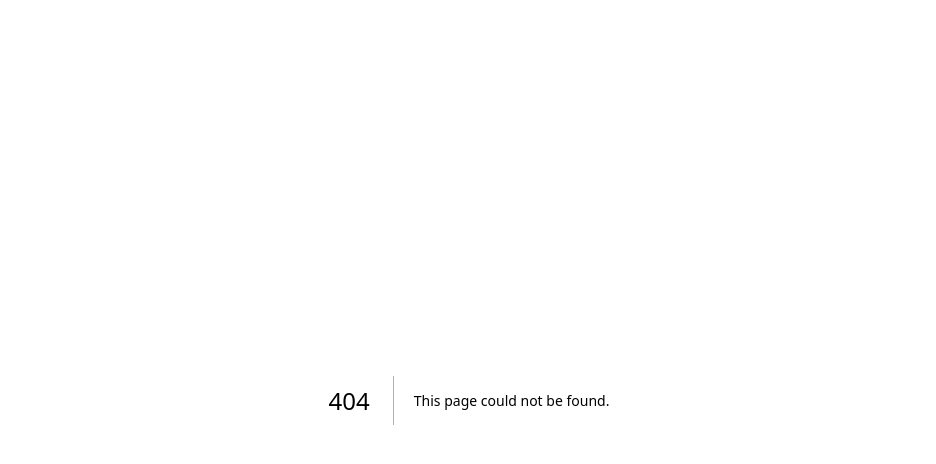
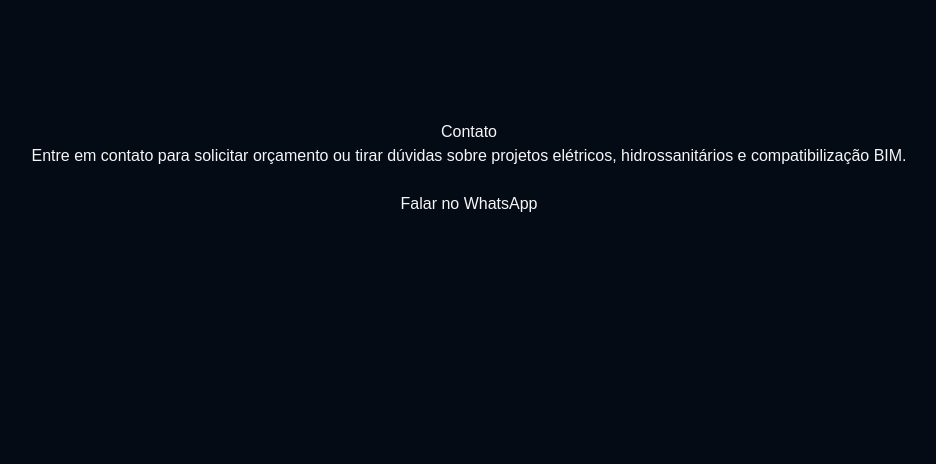
Before and after one commit to fernandohayashi-dot/fhm-engenharia, a Next.js app: page /contato in a window 1280 px wide. Before the commit this address had no page. Shown: the top 464 px of the page, without its empty margins (171-1107 px from the left). Built offline with nearby package versions, Linux system fonts and the light colour scheme.

Commit message:
Criada pagina contato

```diff
--- /dev/null
+++ b/app/contato/page.tsx
@@ -0,0 +1,30 @@
+export default function ContatoPage() {
+  return (
+    <main
+      style={{
+        minHeight: "100vh",
+        background: "#050B14",
+        color: "#F5F6F7",
+        padding: "120px 20px",
+        textAlign: "center",
+      }}
+    >
+      <h1>Contato</h1>
+
+      <p>
+        Entre em contato para solicitar orçamento ou tirar dúvidas sobre
+        projetos elétricos, hidrossanitários e compatibilização BIM.
+      </p>
+
+      <br />
+
+      <a
+        href="https://wa.me/5519983577250"
+        target="_blank"
+        rel="noopener noreferrer"
+      >
+        Falar no WhatsApp
+      </a>
+    </main>
+  );
+}
```
